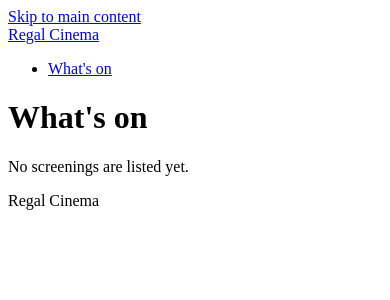
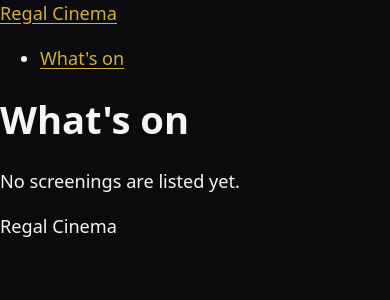
Before and after one commit to StockoL/regal-cinema, a Django app: page / in a window 390 px wide. Shown: the top 300 px of the page. Run offline with Django 5.2, Linux system fonts and the light colour scheme.

Commit message:
feat: add the CSS foundation with Utopia scales
main.css loads CUBE layers in order with CSS cascade layers. Tokens
hold the dark palette and Utopia fluid type and space scales, with a
link to regenerate them. Global styles cover plain elements, a
visible focus ring and reduced motion; the skip link is the first
block. Plain static storage when DEBUG is on, since the hashed names
only exist after collectstatic; checked that a production collect
rewrites the imports.

Over the usual size: the tokens, the layers that use them and the
tests that check contrast and undefined tokens only work together.
Implements ux design, surface plane, and architecture 4.17 and 4.24.

```diff
--- /dev/null
+++ b/static/css/block/skip-link.css
@@ -0,0 +1,16 @@
+/* Off screen until a keyboard user tabs to it, then shown at the top
+   left. Dark text on the accent is 9.4:1. */
+.skip-link {
+  position: absolute;
+  inset-block-start: var(--space-2xs);
+  inset-inline-start: var(--space-2xs);
+  padding: var(--space-2xs) var(--space-xs);
+  background: var(--color-accent);
+  color: var(--color-bg);
+  font-weight: 700;
+  transform: translateY(-200%);
+}
+
+.skip-link:focus {
+  transform: none;
+}
--- /dev/null
+++ b/static/css/global/base.css
@@ -0,0 +1,67 @@
+/* Plain elements, before any composition or block styles them. */
+*,
+*::before,
+*::after {
+  box-sizing: border-box;
+}
+
+html {
+  color-scheme: dark;
+}
+
+body {
+  margin: 0;
+  min-block-size: 100vh;
+  background: var(--color-bg);
+  color: var(--color-text);
+  font-family: var(--font-body);
+  font-size: var(--step-0);
+  line-height: var(--line-height);
+}
+
+h1 {
+  font-size: var(--step-4);
+  line-height: 1.15;
+}
+
+p {
+  max-inline-size: var(--measure);
+}
+
+img,
+video {
+  display: block;
+  max-inline-size: 100%;
+  block-size: auto;
+}
+
+a {
+  color: var(--color-accent);
+  text-underline-offset: 0.15em;
+}
+
+/* A clear focus style for the dark theme, instead of the browser's,
+   which is hard to see on a near-black background (4.17). */
+:focus-visible {
+  outline: var(--focus-ring);
+  outline-offset: var(--focus-offset);
+}
+
+/* main takes focus from the skip link, but it isn't a control, so it
+   doesn't need a ring. */
+[tabindex="-1"]:focus {
+  outline: none;
+}
+
+/* Respect the reduced motion setting everywhere (4.17). !important is
+   the point here: no component's animation should override it. */
+@media (prefers-reduced-motion: reduce) {
+  *,
+  *::before,
+  *::after {
+    animation-duration: 0.01ms !important;
+    animation-iteration-count: 1 !important;
+    transition-duration: 0.01ms !important;
+    scroll-behavior: auto !important;
+  }
+}
--- /dev/null
+++ b/static/css/global/tokens.css
@@ -0,0 +1,54 @@
+/* Design tokens. Everything else refers to these, never to raw values. */
+:root {
+  /* A dark auditorium palette (ux design, surface plane). Contrast on
+     --color-bg: text 18.1:1, muted 7.7:1, accent 9.4:1, all above the
+     WCAG AA 4.5:1 for text. A test in regal/tests.py checks these. */
+  --color-bg: #0b0b0d;
+  --color-text: #f5f5f7;
+  --color-text-muted: #a1a1aa;
+  --color-accent: #d4af37;
+
+  --font-body: system-ui, -apple-system, "Segoe UI", Roboto, sans-serif;
+  --line-height: 1.5;
+  --measure: 65ch;
+
+  /* Fluid type and space scales from Utopia (utopia.fyi). Every value
+     grows smoothly between a 320px and a 1240px wide viewport: body
+     text from 18px to 20px, with a scale ratio from 1.2 to 1.25. Space
+     steps are multiples of that body size, so text and spacing grow
+     together. Regenerate with the same settings:
+     https://utopia.fyi/type/calculator?c=320,18,1.2,1240,20,1.25,5,2,&s=0.75|0.5|0.25,1.5|2|3|4|6,s-l */
+  --step--2: clamp(0.7813rem, 0.7747rem + 0.0326vw, 0.8rem);
+  --step--1: clamp(0.9375rem, 0.9158rem + 0.1087vw, 1rem);
+  --step-0: clamp(1.125rem, 1.0815rem + 0.2174vw, 1.25rem);
+  --step-1: clamp(1.35rem, 1.2761rem + 0.3696vw, 1.5625rem);
+  --step-2: clamp(1.62rem, 1.5041rem + 0.5793vw, 1.9531rem);
+  --step-3: clamp(1.944rem, 1.771rem + 0.8651vw, 2.4414rem);
+  --step-4: clamp(2.3328rem, 2.0827rem + 1.2504vw, 3.0518rem);
+  --step-5: clamp(2.7994rem, 2.4462rem + 1.7658vw, 3.8147rem);
+
+  --space-3xs: clamp(0.2812rem, 0.2704rem + 0.0543vw, 0.3125rem);
+  --space-2xs: clamp(0.5625rem, 0.5408rem + 0.1087vw, 0.625rem);
+  --space-xs: clamp(0.8438rem, 0.8111rem + 0.163vw, 0.9375rem);
+  --space-s: clamp(1.125rem, 1.0815rem + 0.2174vw, 1.25rem);
+  --space-m: clamp(1.6875rem, 1.6223rem + 0.3261vw, 1.875rem);
+  --space-l: clamp(2.25rem, 2.163rem + 0.4348vw, 2.5rem);
+  --space-xl: clamp(3.375rem, 3.2446rem + 0.6522vw, 3.75rem);
+  --space-2xl: clamp(4.5rem, 4.3261rem + 0.8696vw, 5rem);
+  --space-3xl: clamp(6.75rem, 6.4891rem + 1.3043vw, 7.5rem);
+
+  /* One-up pairs, for spacing that should grow more than one step
+     between small and large screens. */
+  --space-3xs-2xs: clamp(0.2812rem, 0.1617rem + 0.5978vw, 0.625rem);
+  --space-2xs-xs: clamp(0.5625rem, 0.4321rem + 0.6522vw, 0.9375rem);
+  --space-xs-s: clamp(0.8438rem, 0.7024rem + 0.7065vw, 1.25rem);
+  --space-s-m: clamp(1.125rem, 0.8641rem + 1.3043vw, 1.875rem);
+  --space-m-l: clamp(1.6875rem, 1.4049rem + 1.413vw, 2.5rem);
+  --space-l-xl: clamp(2.25rem, 1.7283rem + 2.6087vw, 3.75rem);
+  --space-xl-2xl: clamp(3.375rem, 2.8098rem + 2.8261vw, 5rem);
+  --space-2xl-3xl: clamp(4.5rem, 3.4565rem + 5.2174vw, 7.5rem);
+  --space-s-l: clamp(1.125rem, 0.6467rem + 2.3913vw, 2.5rem);
+
+  --focus-ring: 3px solid var(--color-accent);
+  --focus-offset: 3px;
+}
--- /dev/null
+++ b/static/css/main.css
@@ -0,0 +1,8 @@
+/* The only stylesheet a page links (architecture 4.24). Layers are in
+   CUBE CSS order, and a later layer always wins over an earlier one. */
+@layer global, composition, utility, block, exception;
+
+@import url("global/tokens.css") layer(global);
+@import url("global/base.css") layer(global);
+
+@import url("block/skip-link.css") layer(block);
--- a/templates/base.html
+++ b/templates/base.html
@@ -1,9 +1,10 @@
-<!doctype html>
+{% load static %}<!doctype html>
 <html lang="en-GB">
 <head>
   <meta charset="utf-8">
   <meta name="viewport" content="width=device-width, initial-scale=1">
   <title>{% block title %}{% endblock %} | Regal Cinema</title>
+  <link rel="stylesheet" href="{% static 'css/main.css' %}">
 </head>
 <body>
   <a class="skip-link" href="#main">Skip to main content</a>
```
Also changed, not shown: regal/settings.py (+9 -0 lines), regal/tests.py (+73 -0 lines).
